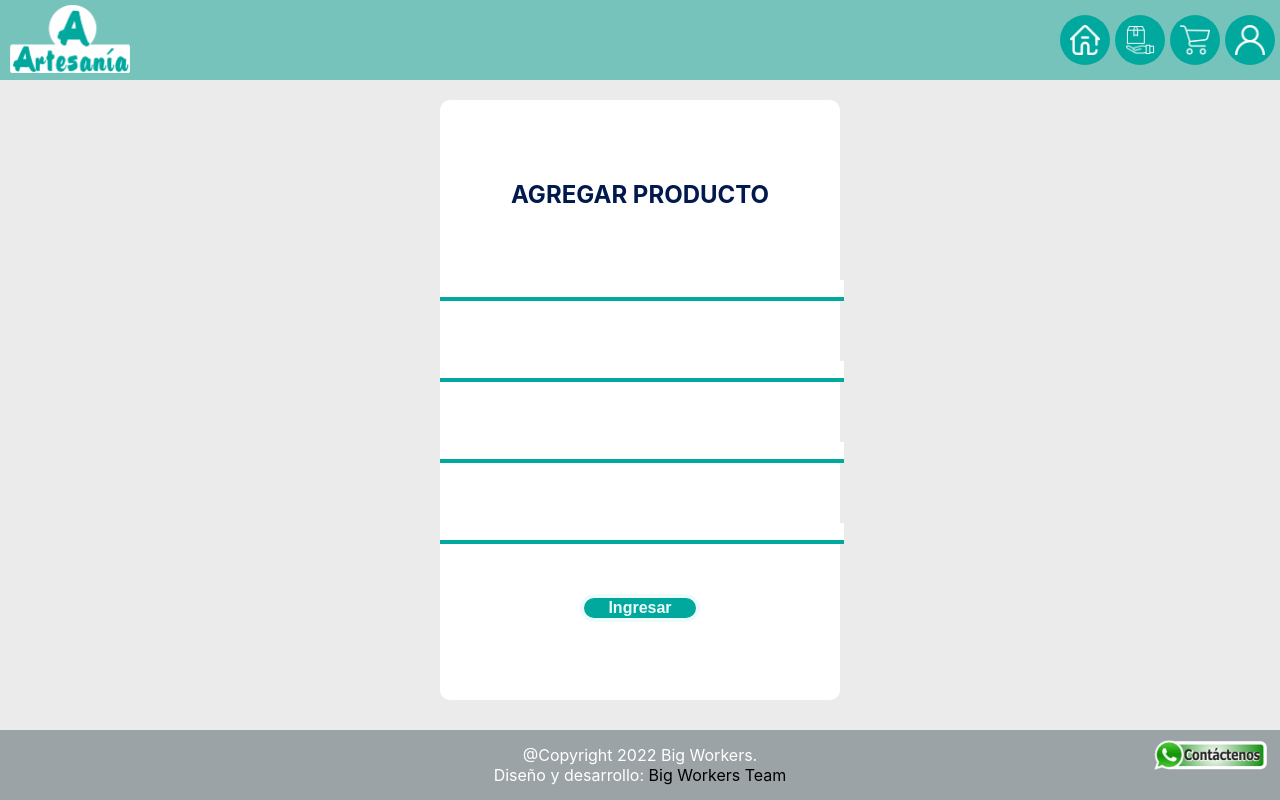
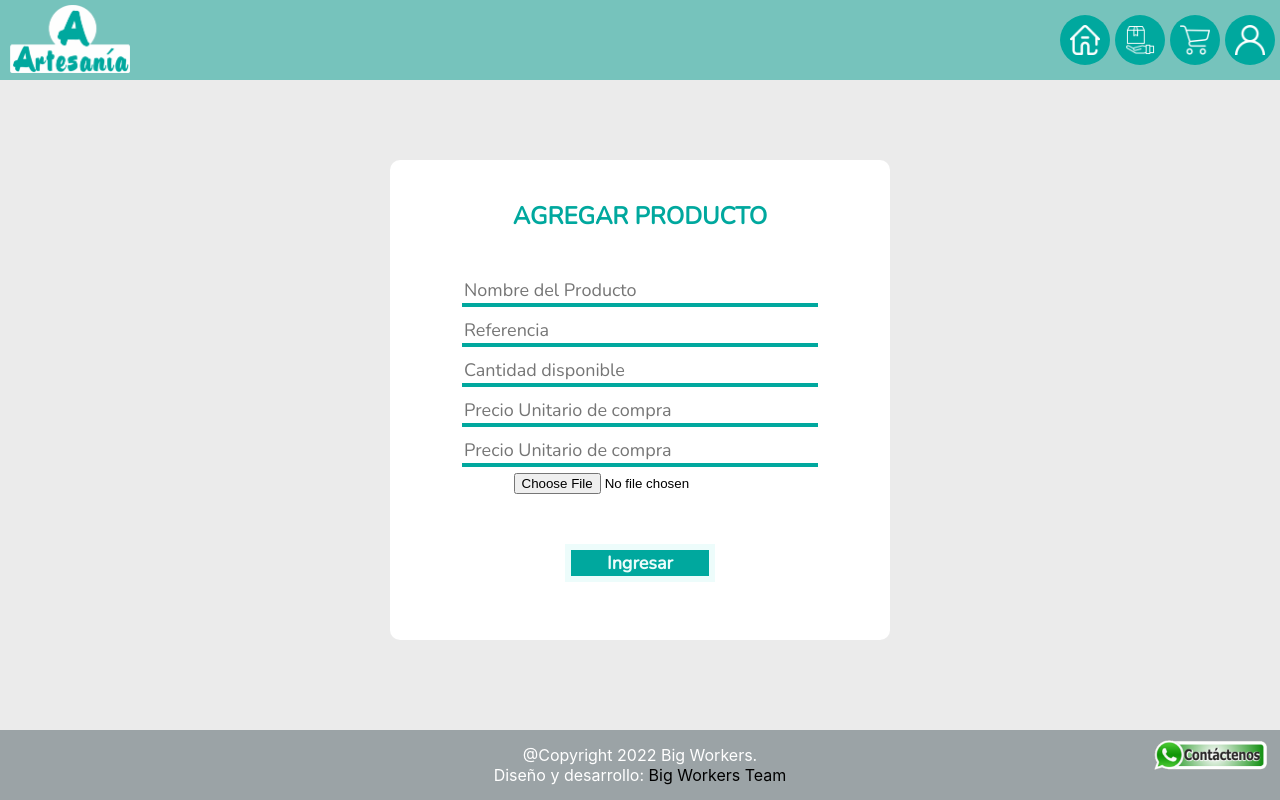
Before and after one commit to Big-Workers/Tienda-Virtual-React, a React (Create React App) app: page /Admin-Nuevo-Producto in a window 1280 px wide. Built offline with nearby package versions, Linux system fonts and the light colour scheme.

Commit message:
Agregando cambios vista Agregar Producto

```diff
--- a/src/App.js
+++ b/src/App.js
@@ -22,8 +22,6 @@ import { Rechazado } from "./components/rechazado.js";
 import { ProductosAdmin } from "./components/productosAdmin.js";
 import { AgregarProducto } from "./components/agregarProducto.js";
 import { Ventas } from "./components/ventas.js";
-
-
 
 // importacion creditos
 
--- a/src/components/agregarProducto.js
+++ b/src/components/agregarProducto.js
@@ -7,23 +7,59 @@ export class AgregarProducto extends Component {
     return (
       <Fragment>
         <center>
-          <div class="formulario">
-            <h2 class="titulo-formulario">AGREGAR PRODUCTO</h2>
+          <div class="formato">
+            <h2 class="titulo-formato">AGREGAR PRODUCTO</h2>
             <form class="format">
-              <label for="Nonbre del Producto"></label>
-              <input class="campotex" type="text" name="Nombre del Producto" />
+              <label for="Nombre del Producto"></label>
+              <input
+                class="campo"
+                type="text"
+                name="Nombre del Producto"
+                placeholder="Nombre del Producto"
+              />
               <br></br>
               <label for="Nonbre del Producto"></label>
-              <input class="campotex" type="text" name="Nombre del Producto" />
+              <input
+                class="campo"
+                type="text"
+                name="Nombre del Producto"
+                placeholder="Referencia"
+              />
               <br></br>
               <label for="Nonbre del Producto"></label>
-              <input class="campotex" type="text" name="Nombre del Producto" />
+              <input
+                class="campo"
+                type="text"
+                name="Nombre del Producto"
+                placeholder="Cantidad disponible"
+              />
               <br></br>
               <label for="Nonbre del Producto"></label>
-              <input class="campotex" type="text" name="Nombre del Producto" />
+              <input
+                class="campo"
+                type="text"
+                name="Nombre del Producto"
+                placeholder="Precio Unitario de compra"
+              />
+              <br></br>
+              <label for="Nonbre del Producto"></label>
+              <input
+                class="campo"
+                type="text"
+                name="Nombre del Producto"
+                placeholder="Precio Unitario de compra"
+              />
+              <br></br>
+              <label for="Nonbre del Producto"></label>
+              <input
+                class="Seleccion"
+                type="file"
+                name="Nombre del Producto"
+                placeholder="Añadir Imagenes"
+              />
             </form>
-            <div>
-              <button onclick="btn" className="btn element">
+            <div class="Boton-agregar-producto">
+              <button onclick="bton" className="bton elemento">
                 Ingresar
               </button>
             </div>
--- a/src/styles/agregarProducto.css
+++ b/src/styles/agregarProducto.css
@@ -9,12 +9,15 @@
     border-radius: 10px;
 
 }
-
+.format{
+    margin: 0 30px;
+}
 .titulo-formato{
 
     color: #00A89E;
     font-family: 'Nunito', sans-serif;
-
+    margin-bottom: 40px;
+    margin-top: 40px;
 }
 
 .Selección{
@@ -29,11 +32,16 @@
     color: black;
     font-family: 'Nunito', sans-serif;
     font-size: 18px;
-
+    border: none;
+    border-bottom: 4px solid #00a89e;
+    width: 80%;
+    margin: 5px;
 
 }
 
-
+.Boton-agregar-producto{
+    margin-top: 30px;
+}
 
 .bton {
     width: 30%;
@@ -45,7 +53,6 @@
     font-size: 16px;
     color: #edfcfb;
     font-weight: 700;
-
 }
 
 .elemento {
```
Also changed, not shown: src/scripts/apiproductos.js (+8 -8 lines).
